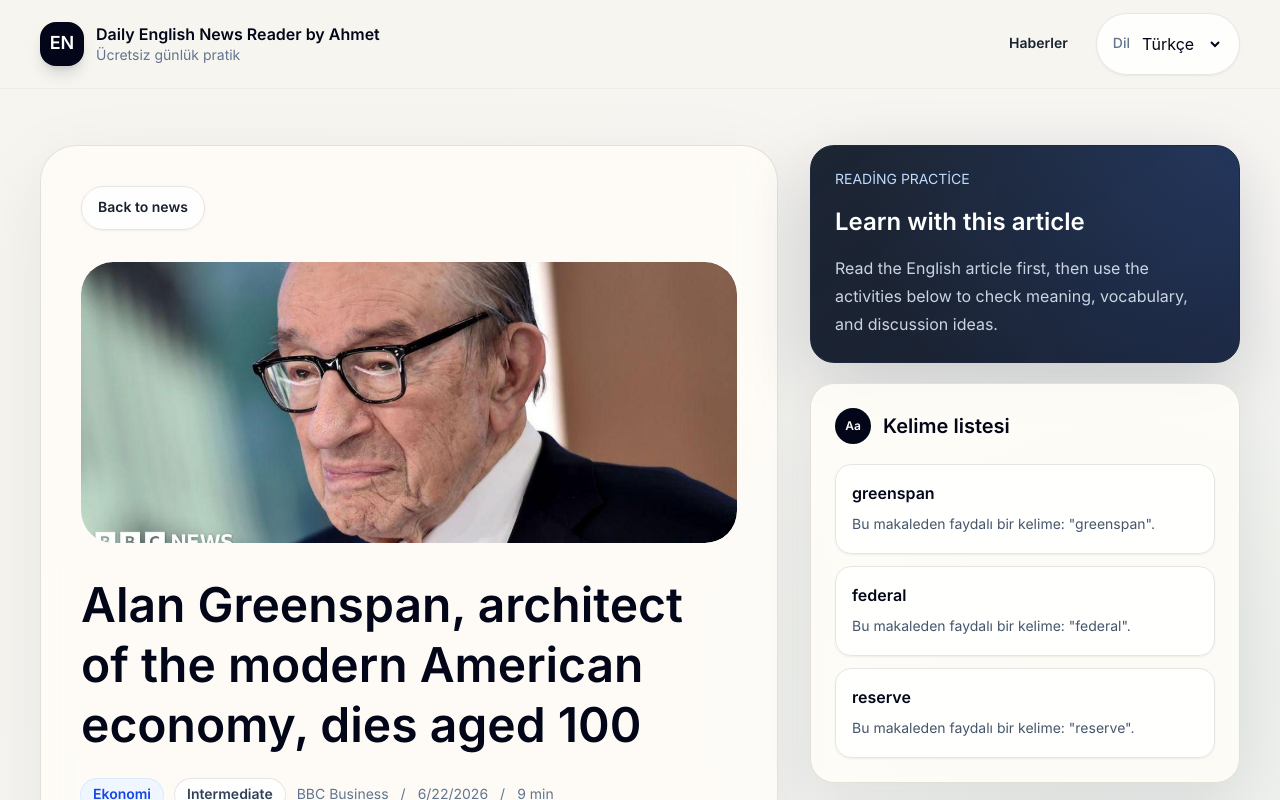
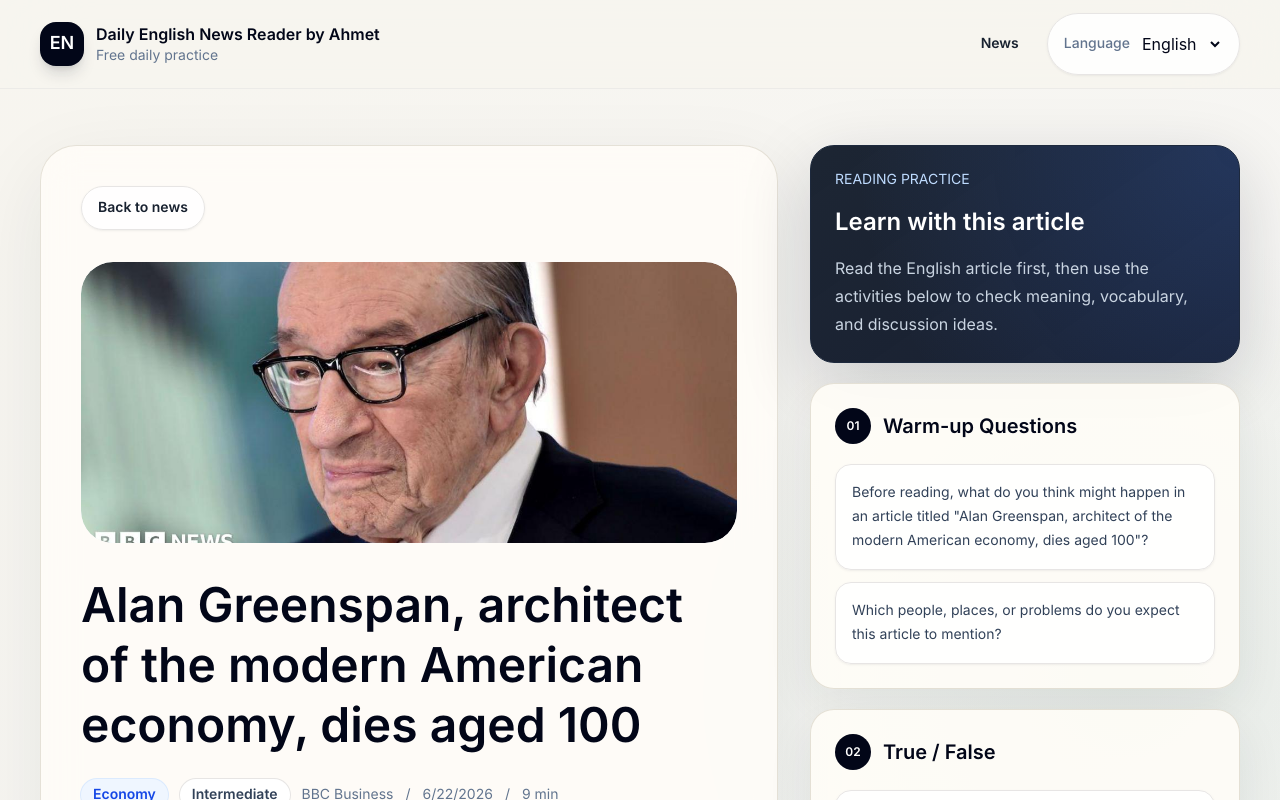
Before and after one commit to qhmetselim/daily-english-news-reader, a Next.js app: page /article/bbc-business-alan-greenspan-architect-of-the-modern-american-economy-dies-aged-100 in a window 1280 px wide. Shown: the top 800 px of the page. Built offline with nearby package versions, Linux system fonts and the light colour scheme.

Commit message:
Update site

```diff
--- a/app/article/[id]/page.tsx
+++ b/app/article/[id]/page.tsx
@@ -4,8 +4,6 @@ import { ArticleImage } from "@/components/article-image";
 import { ArticleExercises } from "@/components/article-exercises";
 import { Header } from "@/components/header";
 import { LocalizedCategory } from "@/components/localized-category";
-import { LocalizedText } from "@/components/localized-text";
-import { VocabularyList } from "@/components/vocabulary-list";
 import { getArticleById } from "@/lib/articles";
 import { levelOptions } from "@/lib/i18n";
 
@@ -110,18 +108,6 @@ export default async function ArticlePage({ params }: ArticlePageProps) {
             </p>
           </section>
 
-          <section className="premium-card rounded-3xl p-5 sm:p-6">
-            <div className="flex items-center gap-3">
-              <span className="grid h-9 w-9 flex-none place-items-center rounded-full bg-slate-950 text-xs font-semibold text-white">
-                Aa
-              </span>
-              <h2 className="text-xl font-semibold text-slate-950">
-                <LocalizedText id="vocabulary" />
-              </h2>
-            </div>
-            <VocabularyList vocabulary={article.vocabulary} />
-          </section>
-
           <ArticleExercises exercises={article.exercises} />
         </aside>
       </article>
--- a/components/settings-provider.tsx
+++ b/components/settings-provider.tsx
@@ -42,7 +42,7 @@ const supportedLevels: Level[] = [
 ];
 
 export function SettingsProvider({ children }: { children: ReactNode }) {
-  const [language, setLanguageState] = useState<InterfaceLanguage>("tr");
+  const [language, setLanguageState] = useState<InterfaceLanguage>("en");
   const [level, setLevelState] = useState<Level>("intermediate");
 
   useEffect(() => {
```
